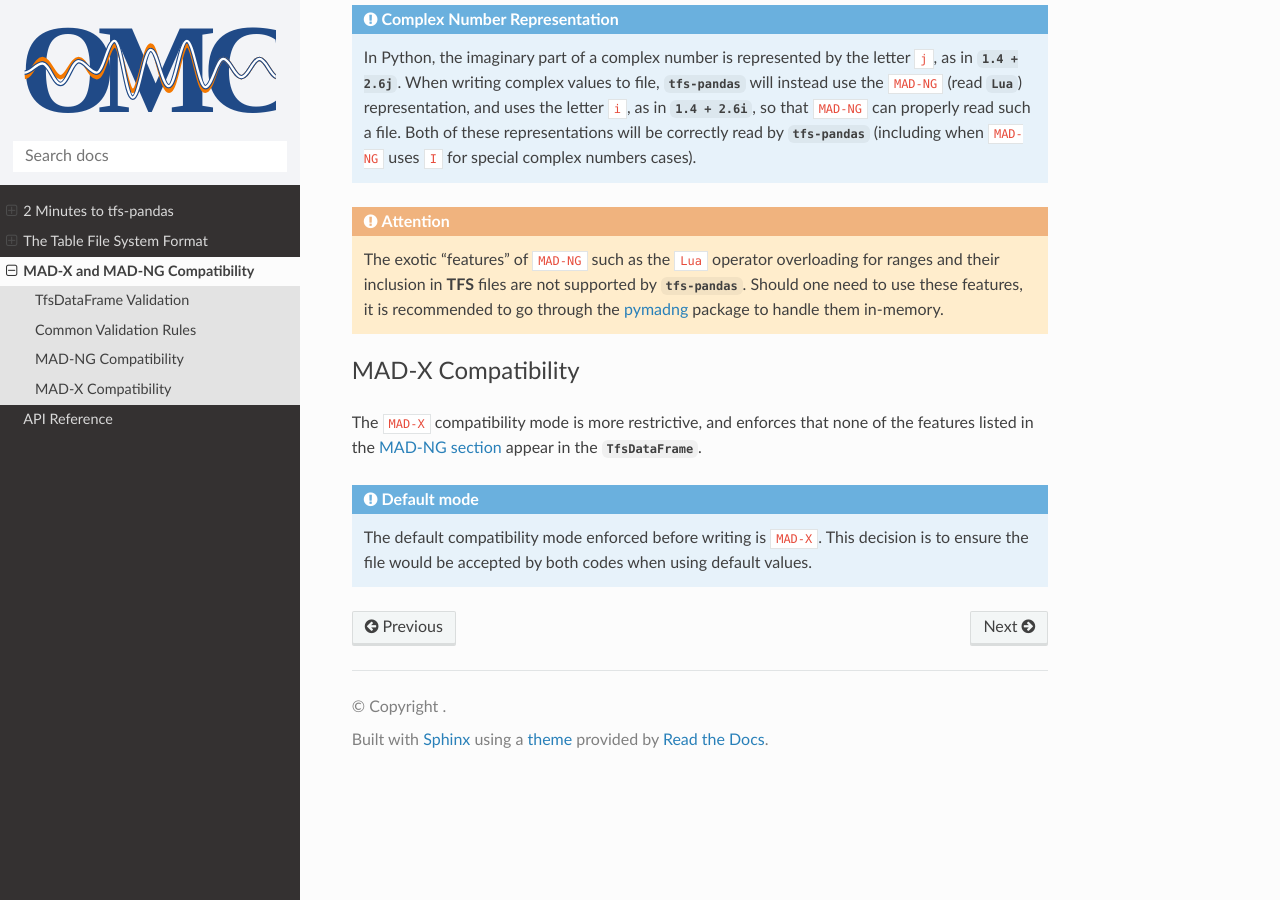
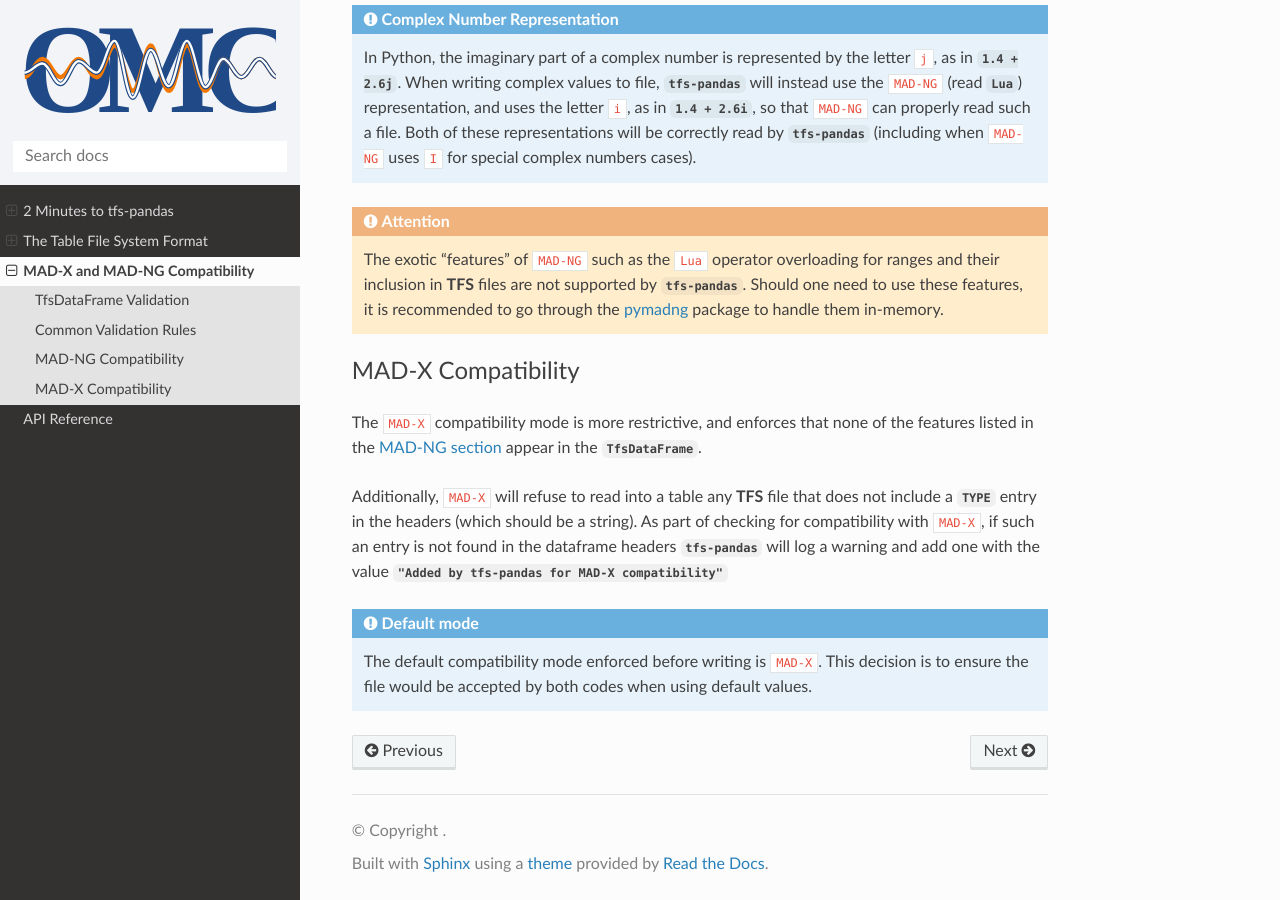
Before and after one commit to pylhc/tfs, a Sphinx documentation site: the page built from doc/compatibility.rst, in a window 1280 px wide and 900 px high, scrolled down 1520 px. Built offline with Sphinx 7.4.7 and the Read the Docs theme 3.1.0, drawn with Linux system fonts in a browser that asks for light colours.

Commit message:
specify here that we add a TYPE in MADX mode if not present

```diff
--- a/doc/compatibility.rst
+++ b/doc/compatibility.rst
@@ -79,6 +79,9 @@ MAD-X Compatibility
 
 The ``MAD-X`` compatibility mode is more restrictive, and enforces that none of the features listed in the :ref:`MAD-NG section <madng mode>` appear in the `TfsDataFrame`.
 
+Additionally, ``MAD-X`` will refuse to read into a table any **TFS** file that does not include a `TYPE` entry in the headers (which should be a string).
+As part of checking for compatibility with ``MAD-X``, if such an entry is not found in the dataframe headers `tfs-pandas` will log a warning and add one with the value `"Added by tfs-pandas for MAD-X compatibility"`
+
 .. admonition:: Default mode
 
     The default compatibility mode enforced before writing is ``MAD-X``.
```
